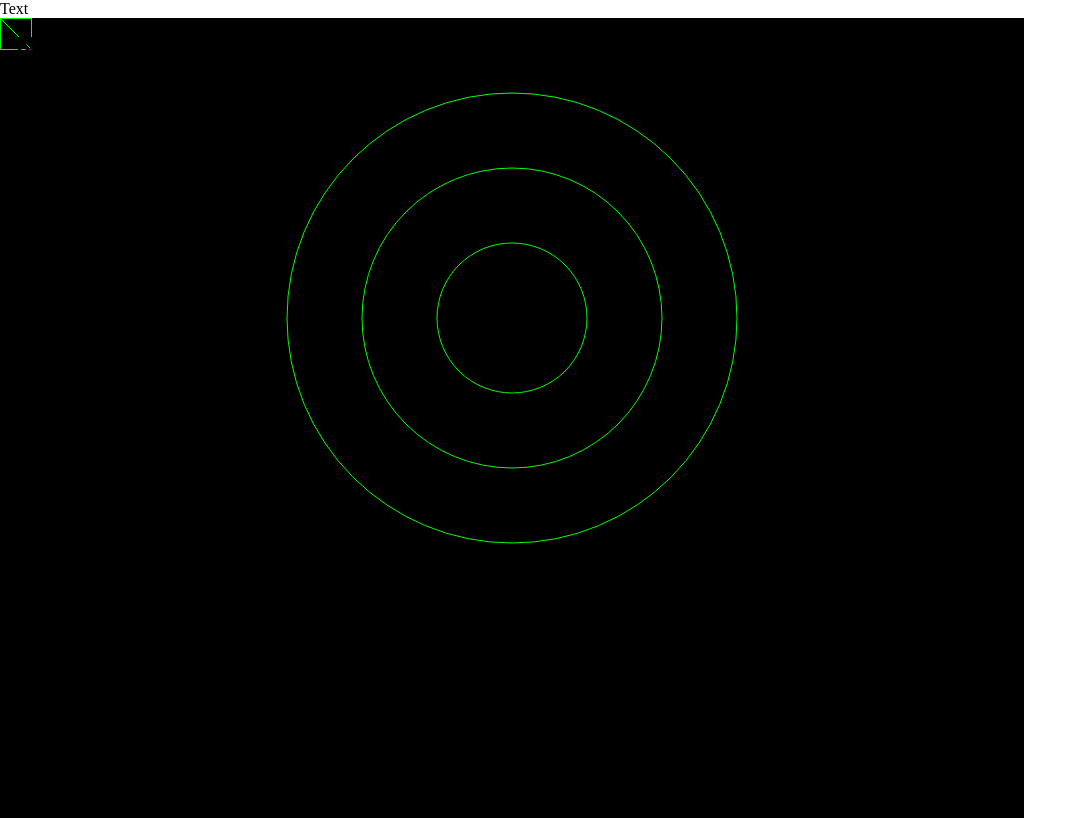
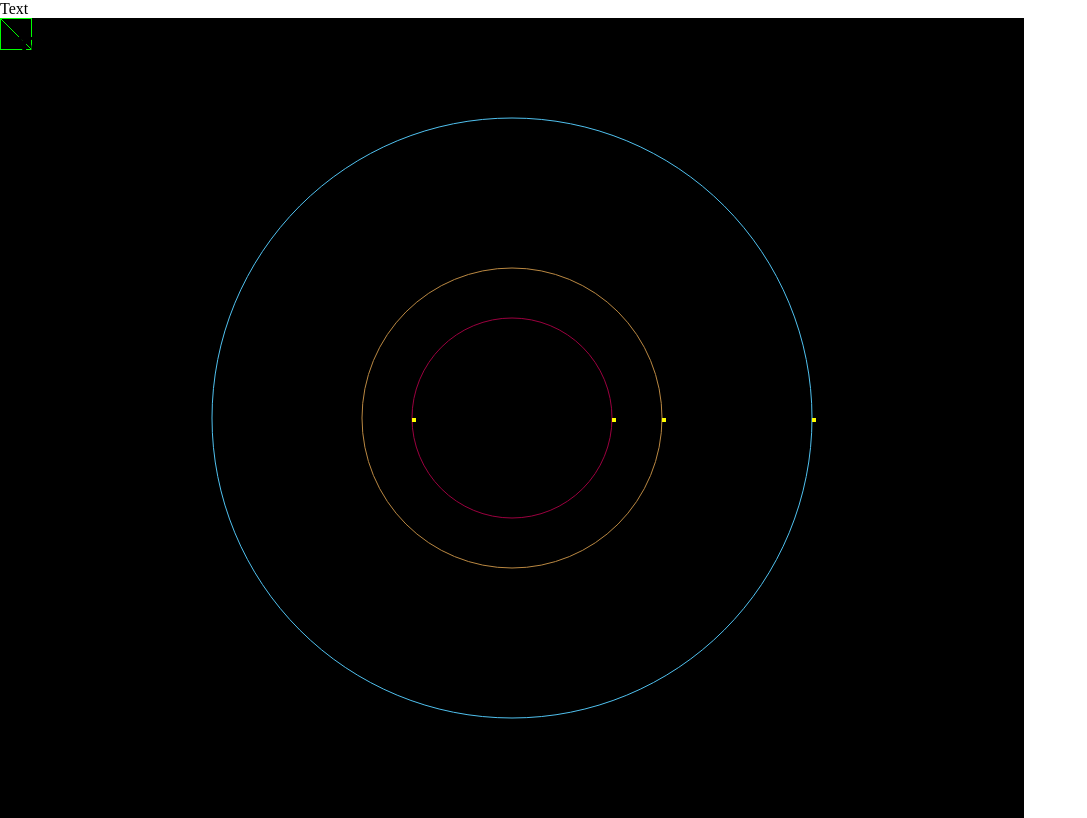
Before and after one commit to TrevorEdwards/RSAyy-LMAO, a plain HTML site: page Prototype.html in a window 1280 px wide. Shown: the whole page, without its empty margins (0-1087 px from the left). Drawn offline with Linux system fonts and the light colour scheme.

Commit message:
update everything

```diff
--- a/Prototype.html
+++ b/Prototype.html
@@ -15,119 +15,7 @@
 </head>
 <body>
 
-<script type="text/javascript">
-
-var game = new Phaser.Game(1024, 800, Phaser.CANVAS, '', { preload: preload, create: create, update: update });
-
-function preload() {
-	//game.load.spritesheet('background', 'assets/BackgroundTest.png', 800, 600);
-	//game.load.image('background', 'assets/BackgroundTest.png');
-	//game.load.image('background', 'assets/background.png');
-}
-
-//var = background;
-var cursors;
-var testtext;
-var shell;
-var draw_shell;
-var in_shell = [];
-var mid_shell = [];
-var out_shell = new Array(10);
-
-function create() {
-
-	game.add.sprite(0, 0, 'background');
-
-	testtext = game.add.text(16, 16, 'Test', { fontSize: '32px', fill: '#000' });
-
-	cursors = game.input.keyboard.createCursorKeys();
-
-	shells = game.add.group();
-	//var out_shell = shell.
-
-	//Creates circles for levels
-	//var in_shell = new Phaser.Circle(game.world.centerX,game.world.centerY,100);
-	//var mid_shell = new Phaser.Circle(game.world.centerX,game.world.centerY,200);
-	//var out_shell = new Phaser.Circle(game.world.centerX,game.world.centerY,300);
-
-	//var in_shell = [];
-	//var mid_shell = [];
-	//var out_shell = new Array(10);
-
-	//Allows points to be drawn
-	bmap = game.add.bitmapData(game.width, game.height);
-    //bmap.addToWorld();
-
-    //Draws circles for levels
-	draw_shell = game.add.graphics(0, 0);
-	draw_shell.lineStyle(1, 0x00ff00, 1);
-
-	draw_shell.drawCircle(game.world.centerX,game.world.centerY*.75,75);
-	draw_shell.drawCircle(game.world.centerX,game.world.centerY*.75,150);
-	draw_shell.drawCircle(game.world.centerX,game.world.centerY*.75,225);
-
-	//Populate outer shell
-
-	/*for (i=0;i<=10;i++){
-		out_shell.push();
-	}*/
-
-	var angle_divisions = (360/out_shell.length)*(Math.PI/180);
-	var x_pos = game.world.centerX+75;
-	var y_pos = game.world.centerY+75;
-	var current_angle = 0;
-
-	//for(point in out_shell){
-	for (i=0;i<out_shell.length;i++){
-		point = new Phaser.Point(game.world.centerX+(255*Math.cos(current_angle)), game.world.centerY+(255*Math.sin(current_angle)));
-		out_shell[i] = point;
-		current_angle += angle_divisions;
-		//draw_shell.point();
-	}
-}
-
-function update() {
-	if (cursors.left.isDown){
-		testtext.text = 'You pressed left';
-	}
-	else if (cursors.right.isDown){
-		testtext.text = 'You pressed right';
-	}
-	else{
-        testtext.text = 'Nothing...';
-    }
-
-    for(i=0;i<out_shell.length;i++){
-    	point = out_shell[i];
-    	//console.log(point);
-    	//console.log("Hi)");
-    	game.context.fillStyle = 'rgb(255,255,0)';
-    	game.context.fillRect(point.x, point.y, 50, 50);
-    }
-
-    //Create group of points for each circle
-
-    //--Populate outer shell--
-    //Get size of outer shell group
-    //Calc angle divisions
-    //For each point in shell
-    ////Adjust coordinates of point
-
-    //Change Point's Shell Location
-    //Get current position/parent
-    //Move point based on current group
-    //If point moving past last shell
-    ////End game
-
-
-
-}
-
-function changePosition(){
-
-}
-
-</script>
+<script type="text/javascript" src="js/game.js"></script>
 
 <footer>Text</footer>
 
--- /dev/null
+++ b/js/game.js
@@ -0,0 +1,144 @@
+var game = new Phaser.Game(1024, 800, Phaser.CANVAS, '', { preload: preload, create: create, update: update, render:render });
+
+function preload() {
+	//game.load.spritesheet('background', 'assets/BackgroundTest.png', 800, 600);
+	//game.load.image('background', 'assets/BackgroundTest.png');
+	//game.load.image('background', 'assets/background.png');
+}
+
+//var = background;
+var testtext;
+var shell;
+var draw_shell;
+var in_shell = [];
+var mid_shell = [];
+var out_shell = [];
+var activePoints = [];
+
+var largestRadius = 300;
+var pointRadius = 8;
+var circleCount = 3;
+var playerData = new Map(); //Maps player names to their rings.. not really useful yet
+
+
+
+
+// Update a player with its ring
+function updatePlayer(name, ring){
+	var ply = playerData.get(name);
+	if( !( ply && ply == ring )){
+		playerData.set(name,ring);
+		renderAll();
+	}
+}
+
+// Renders all players into circles
+function renderAll(){
+	//Kill ALL the previous points
+	for(i = 0; i < activePoints.length; i++){
+		//TODO: kill point using a phaser method
+	}
+	activePoints = [];
+	var levels = [];
+	for(var i = 0; i < circleCount; i++){
+		levels[i] = 0;
+	}
+	playerData.forEach(function(value,key){
+		levels[value]++;
+	});
+	//Now we have the number of points per level, time to render
+	for(i=0;i<levels.length;i++){
+			renderN(levels[i],game.world.centerX,game.world.centerY, largestRadius / (i+1) );
+	}
+}
+
+//Returns a random color WOOOOO
+function randomColor(){
+	var rand = Math.random() * 9999999999;
+	return rand;
+}
+
+function create() {
+
+	game.add.sprite(0, 0, 'background');
+
+	testtext = game.add.text(16, 16, 'Test', { fontSize: '32px', fill: '#000' });
+
+	shells = game.add.group();
+
+	//Creates circles for levels
+
+	//Allows points to be drawn
+	bmap = game.add.bitmapData(game.width, game.height);
+    //bmap.addToWorld();
+
+    //Draws circles for levels
+	draw_shell = game.add.graphics(0, 0);
+	draw_shell.lineStyle(1, 0xff0000, 1);
+
+	for(var i=1; i<=circleCount; i++){
+		draw_shell.lineStyle(1, randomColor(), 1);
+		draw_shell.drawCircle(game.world.centerX,game.world.centerY, largestRadius / i);
+	}
+
+	//TEST data
+	updatePlayer('Trevor',2);
+	updatePlayer('Lauren',2);
+	updatePlayer('Jerry',1);
+	updatePlayer('Henry',0);
+	//END OF TEST DATA
+
+
+
+}
+
+//Renders N points around point X,Y with radius R
+function renderN(n,x,y,r){
+
+	if( n == 0 ) return;
+
+	var angle_divisions = (360/n)*(Math.PI/180);
+	var x_pos = game.world.centerX+75;
+	var y_pos = game.world.centerY+75;
+	var current_angle = 0;
+
+	for (i=0;i<n;i++){
+		activePoints.push(new Phaser.Point(x+(r*Math.cos(current_angle)), y+(r*Math.sin(current_angle))));
+		current_angle += angle_divisions;
+	}
+
+}
+
+function update() {
+
+
+    //Create group of points for each circle
+
+    //--Populate outer shell--
+    //Get size of outer shell group
+    //Calc angle divisions
+    //For each point in shell
+    ////Adjust coordinates of point
+
+    //Change Point's Shell Location
+    //Get current position/parent
+    //Move point based on current group
+    //If point moving past last shell
+    ////End game
+
+
+
+}
+
+function render() {
+
+	for(i=0;i<activePoints.length;i++){
+		point = activePoints[i];
+		game.context.fillStyle = 'rgb(255,255,0)';
+		game.context.fillRect(point.x, point.y, 4, 4);
+	}
+}
+
+function changePosition(){
+
+}
```
